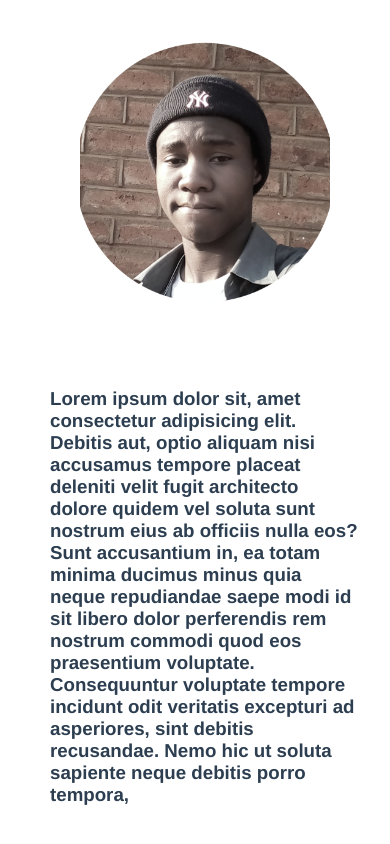
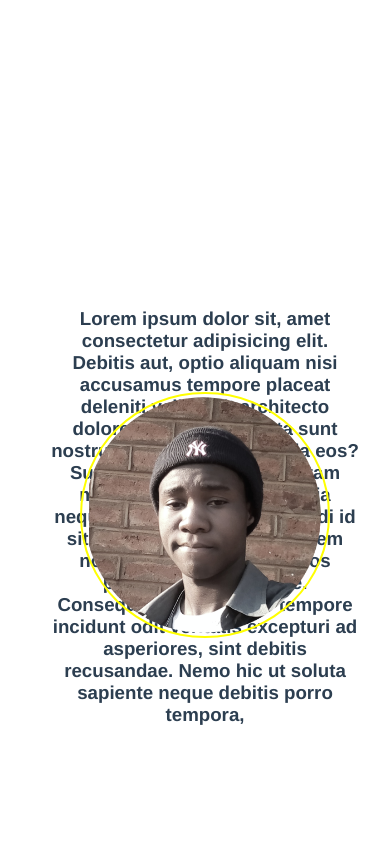
Before and after one commit to RodgerCodes/Portfolio-codeV1, a Vue app: page /#/ in a window 390 px wide. Shown: the part 1134-1978 px from the top of the page. Built offline with nearby package versions, Linux system fonts and the light colour scheme; a small style sheet from the web is missing.

Commit message:
fixed everything remaining with project binding only

```diff
--- a/src/App.vue
+++ b/src/App.vue
@@ -78,6 +78,10 @@ body {
 
      .info {
        top: 40% !important;
+     }
+
+     .about-info img {
+       top: 50% !important;
      }
 }
 
@@ -175,7 +179,7 @@ body {
      margin:0px 5px !important;
      position: absolute;
      left: 50%;
-     top: 5%;
+     top: 20%;
      transform: translateX(-50%);
    }
 
@@ -185,6 +189,7 @@ body {
 
    .info > div h3 {
      font-size: 22px !important;
+
    }
 }
 
@@ -207,6 +212,10 @@ body {
      top:6.2rem !important;
    }
 
+   .about-info .extra-info h3 {
+     top: 23rem !important;
+     text-align: center;
+   }
 
    .content a {
      font-size: 16px !important;
@@ -214,7 +223,7 @@ body {
    }
 
     .project {
-      top: 28rem;
+      top: 23rem ;
       left: 2.4% !important;
       height: 100vh !important;
     }
@@ -232,12 +241,12 @@ body {
       }
 
      .contact-info{
-       top: 63rem;
+       top: 55rem;
        margin: 70px 0;
      }
 
      .icons {
-       top: 61rem !important;
+       top: 50rem !important;
      }
 
      .project-1, .project-2, .project-3, .project-4 {
--- a/src/components/About_Section.vue
+++ b/src/components/About_Section.vue
@@ -38,7 +38,9 @@ export default {
 }
 
 .about-info img {
-    margin: 0px 10px !important;
+    margin: 60px 10px !important;
+    border:2px yellow solid;
+    border-radius: 50%;
 }
 
 .about-info .extra-info h3{
```
Also changed, not shown: src/assets/rodger.png.
